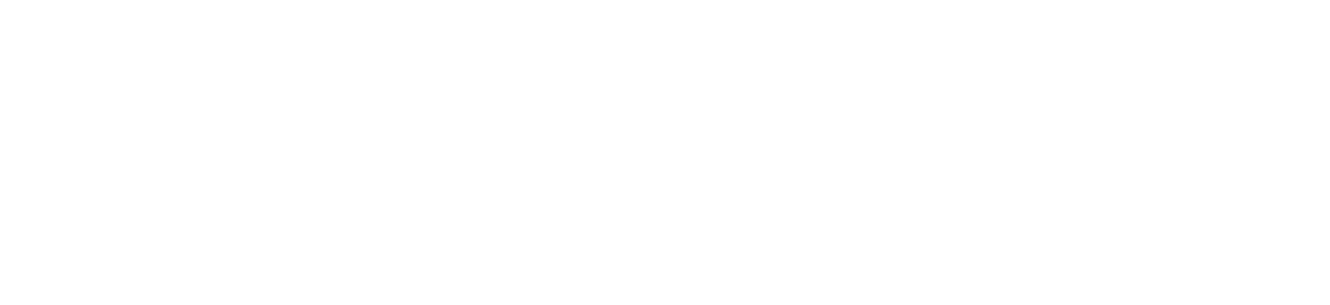
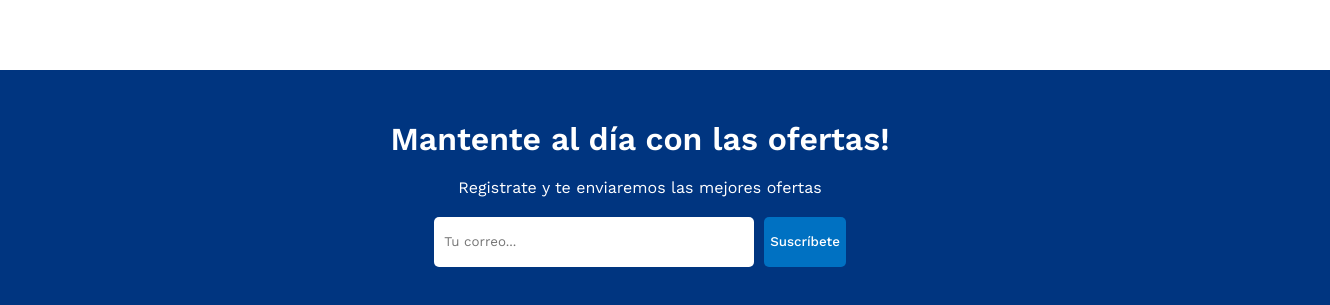
Before and after one commit to beenacoder/booking-app, a React (Vite) app: page / in a window 1280 px wide. Shown: the part 1350-1655 px from the top of the page, 1330 px wide, since content can reach past the window. Before the commit the page ends 1340 px from the top, so only its background shows below. Built offline with nearby package versions, Linux system fonts and the light colour scheme.

Commit message:
emailList

```diff
--- /dev/null
+++ b/src/components/mailList/MailList.jsx
@@ -0,0 +1,16 @@
+import './mailList.css';
+
+const MailList = () => {
+  return (
+    <div className='mail'>
+        <h1 className="mail-title">Mantente al día con las ofertas!</h1>
+        <span className="mail-description">Registrate y te enviaremos las mejores ofertas</span>
+        <div className="mail-input-container">
+            <input type="text" placeholder="Tu correo..." />
+            <button>Suscríbete</button>
+        </div>
+    </div>
+  )
+}
+
+export default MailList
--- /dev/null
+++ b/src/components/mailList/mailList.css
@@ -0,0 +1,30 @@
+.mail {
+    width: 100%;
+    margin-top: 50px;
+    background-color: #003580;
+    color: white;
+    display: flex;
+    flex-direction: column;
+    align-items: center;
+    gap: 20px;
+    padding: 50px;
+}
+
+.mail-input-container input {
+    width: 300px;
+    height: 30px;
+    padding: 10px;
+    border: none;
+    margin-right: 10px;
+    border-radius: 5px;
+}
+
+.mail-input-container button {
+    height: 50px;
+    background-color: #0071c2;
+    color: white;
+    font-weight: 500;
+    border: none;
+    border-radius: 5px;
+    cursor: pointer;
+}
--- a/src/pages/home/Home.jsx
+++ b/src/pages/home/Home.jsx
@@ -1,9 +1,10 @@
 import Header from "../../components/header/Header";
 import Navbar from "../../components/navbar/Navbar";
 import Featured from "../../components/featured/Featured";
-import './home.css';
 import PropertyList from "../../components/propertyList/propertyList";
 import FeaturedProperties from "../../components/featuredProperties/FeaturedProperties";
+import MailList from "../../components/mailList/MailList";
+import './home.css';
 
 const Home = () => {
     return (
@@ -16,7 +17,7 @@
                 <PropertyList />
                 <h1 className="home-title">Lo mas buscado</h1>
                 <FeaturedProperties />
-
+                <MailList />
             </div>
         </div>
     )
```
